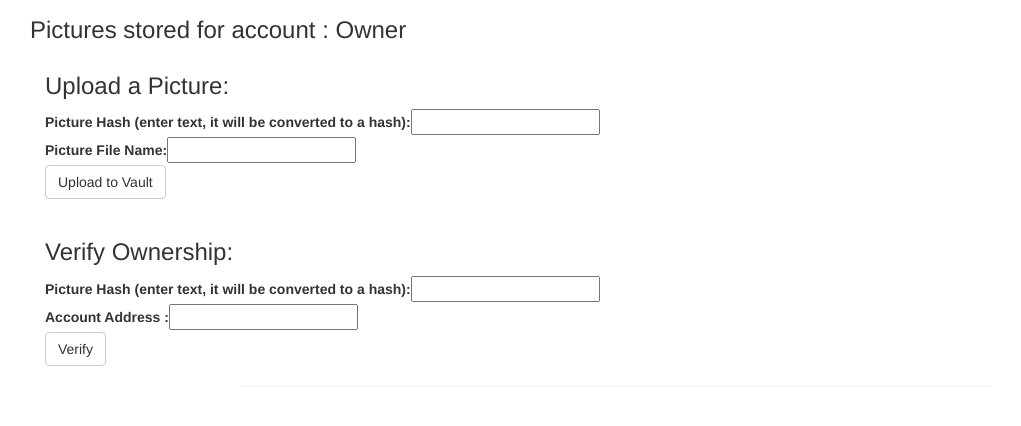
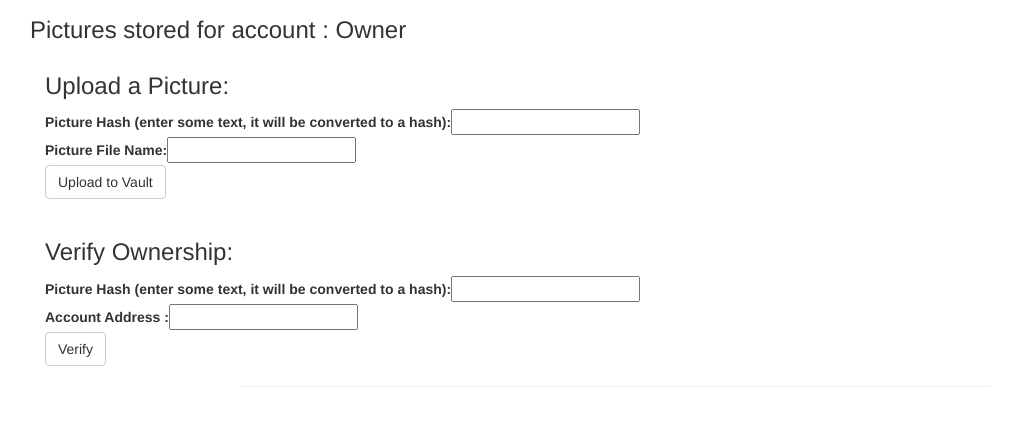
Before and after one commit to waseemfrancis/FinalProjectPOE, a website: page src/index.html in a window 1280 px wide. Shown: the part 124-550 px from the top of the page, without its empty margins (25-1046 px from the left). Drawn offline with nearby package versions, Linux system fonts and the light colour scheme; files whose address does not match are found by name.

Commit message:
Update index.html

```diff
--- a/src/index.html
+++ b/src/index.html
@@ -72,7 +72,7 @@
 
 	<div class="container">
 		<h3 class="text-left">Upload a Picture:</h3>
-		<label>Picture Hash (enter text, it will be converted to a hash): </label><input type="text" id="inputPicHash"><br/>
+		<label>Picture Hash (enter some text, it will be converted to a hash): </label><input type="text" id="inputPicHash"><br/>
 		<label>Picture File Name: </label><input type="text" id="inputPicFileName"><br/>
 
         	<!--<input type="submit" value="Upload to Vault" id="inputSubmit"><br/>-->
@@ -81,7 +81,7 @@
 
         <div id="verifyOwnershipDiv" class="container">
 		<h3 class="text-left">Verify Ownership:</h3>
-		<label>Picture Hash (enter text, it will be converted to a hash): </label><input type="text" id="inputOwnershipPicHash"><br/>
+		<label>Picture Hash (enter some text, it will be converted to a hash): </label><input type="text" id="inputOwnershipPicHash"><br/>
 		<label>Account Address       : </label><input type="text" id="inputOwnershipAccount"><br/>
 
 		<button class="btn btn-default btn-verify" type="button" data-id="0">Verify</button><br/>
```
